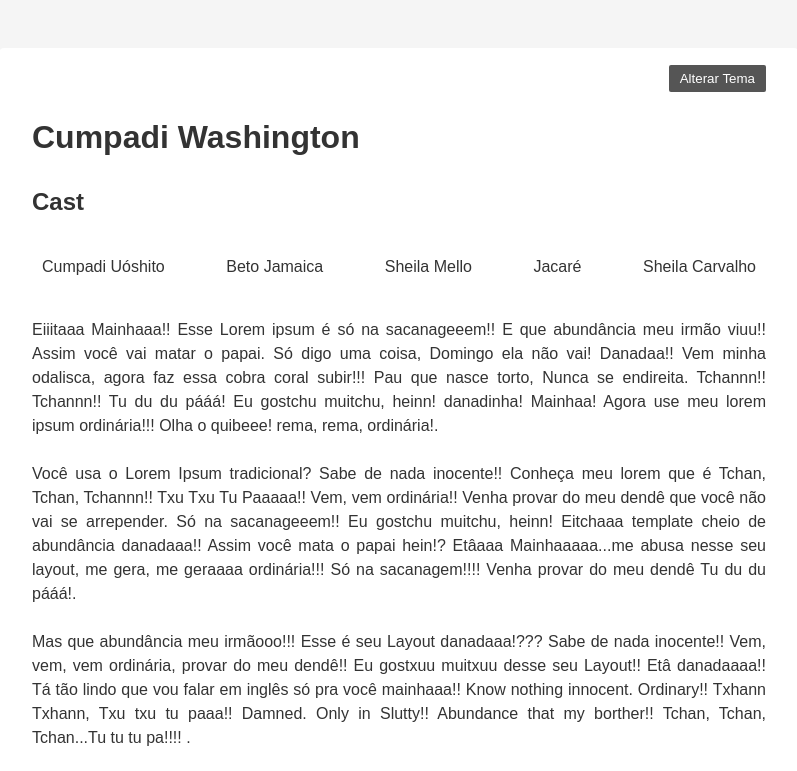
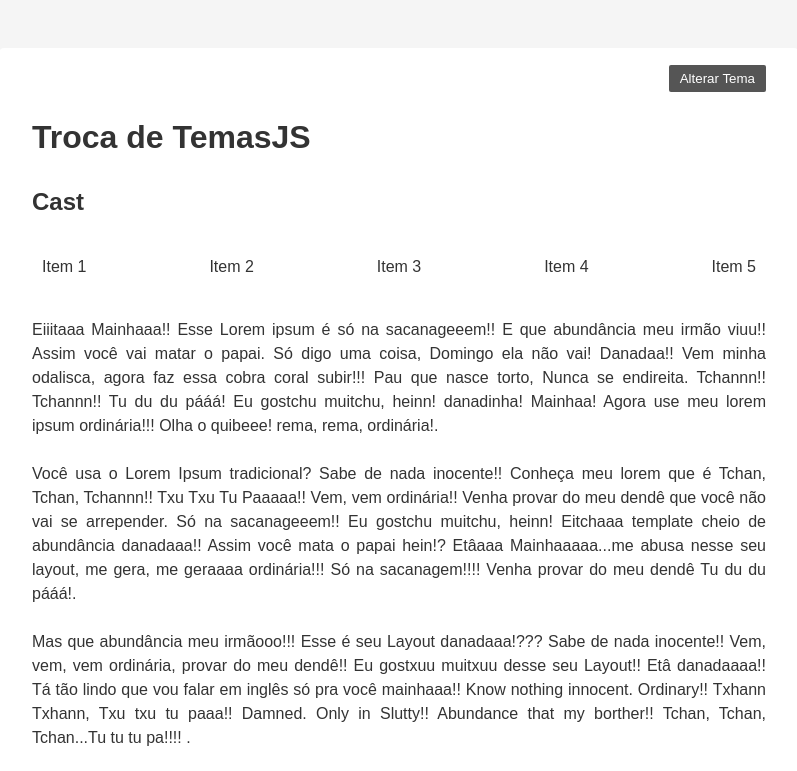
Before and after one commit to ArturRibeiro01/DarkThemeJS, a plain HTML site: page index.html in a window 1280 px wide. Shown: the top 771 px of the page, without its empty margins (241-1038 px from the left). Drawn offline with Linux system fonts and the light colour scheme.

Commit message:
feature/ajuste de title e li do site.

```diff
--- a/index.html
+++ b/index.html
@@ -14,7 +14,7 @@
         <!-- <button id="theme-unicorn">Tema Unicornio</button> -->
       </nav>
       <article>
-        <h1>Cumpadi Washington</h1>
+        <h1>Troca de TemasJS</h1>
 
         <h2>Cast</h2>
         <ul class="cast"></ul>
--- a/javascript/app.js
+++ b/javascript/app.js
@@ -10,13 +10,7 @@ document
     toggleTheme("dark");
   });
 
-const cast = [
-  "Cumpadi Uóshito",
-  "Beto Jamaica",
-  "Sheila Mello",
-  "Jacaré",
-  "Sheila Carvalho",
-];
+const cast = ["Item 1", "Item 2", "Item 3", "Item 4", "Item 5"];
 
 const castList = document.querySelector(".cast");
 
```
